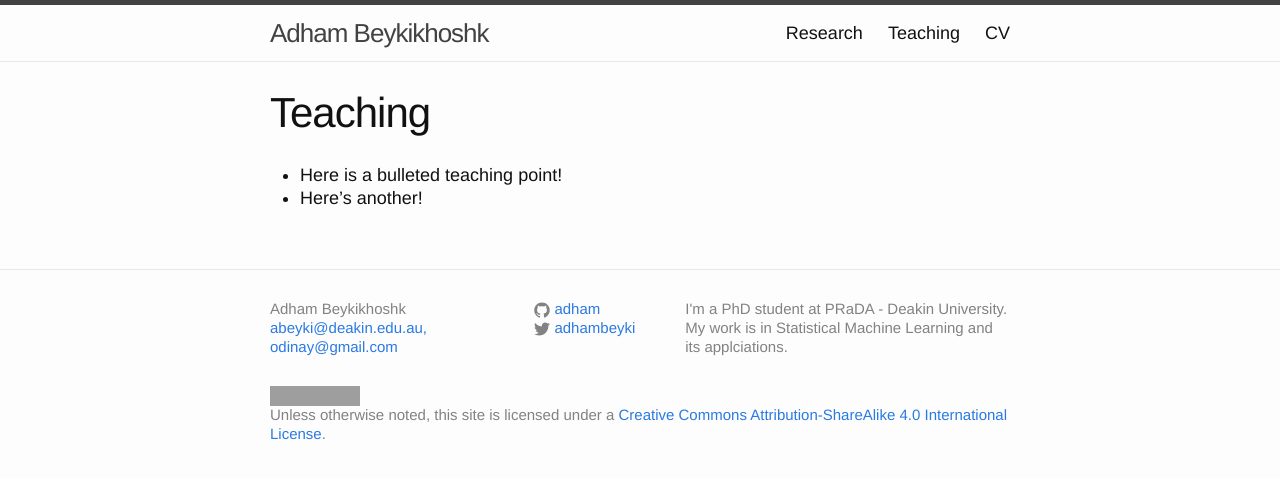
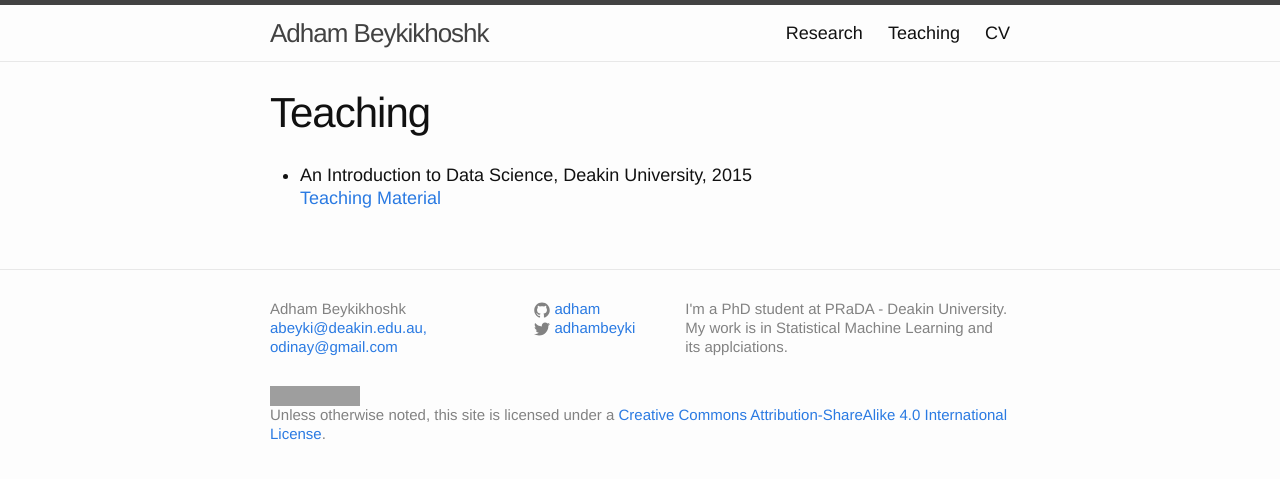
Before and after one commit to adham/adham.github.io, a Jekyll site: the page built from teaching.md, in a window 1280 px wide. Shown: the top 479 px of the page. Built offline with Jekyll 4.4.1, drawn with Linux system fonts in a browser that asks for light colours; grey boxes are pictures that could not be loaded.

Commit message:
add teaching

```diff
--- a/teaching.md
+++ b/teaching.md
@@ -4,5 +4,5 @@ title: Teaching
 permalink: /teaching/
 ---
 
-* Here is a bulleted teaching point!
-* Here's another!
+* An Introduction to Data Science, Deakin University, 2015
+[Teaching Material](https://github.com/adham/SIT112)
```
